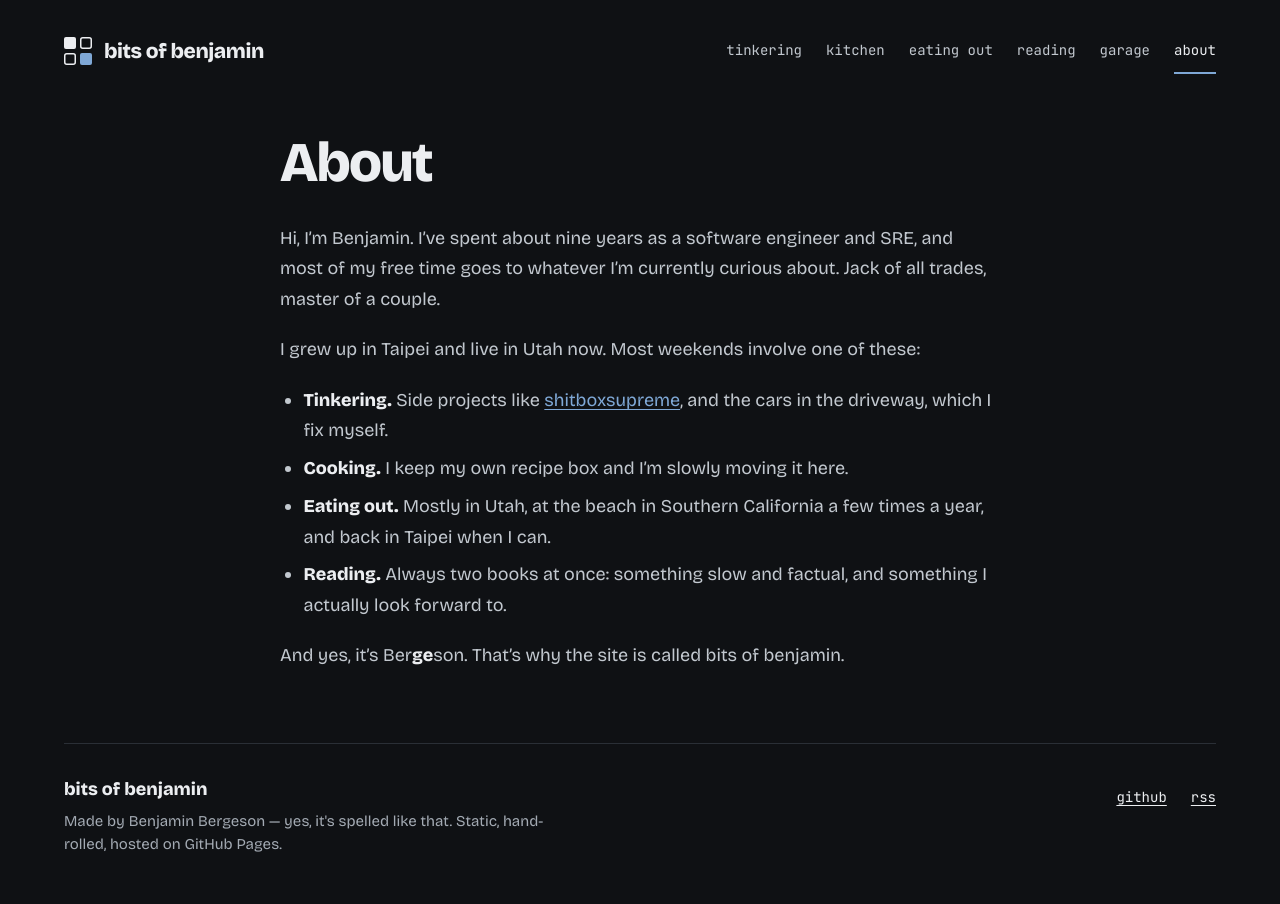
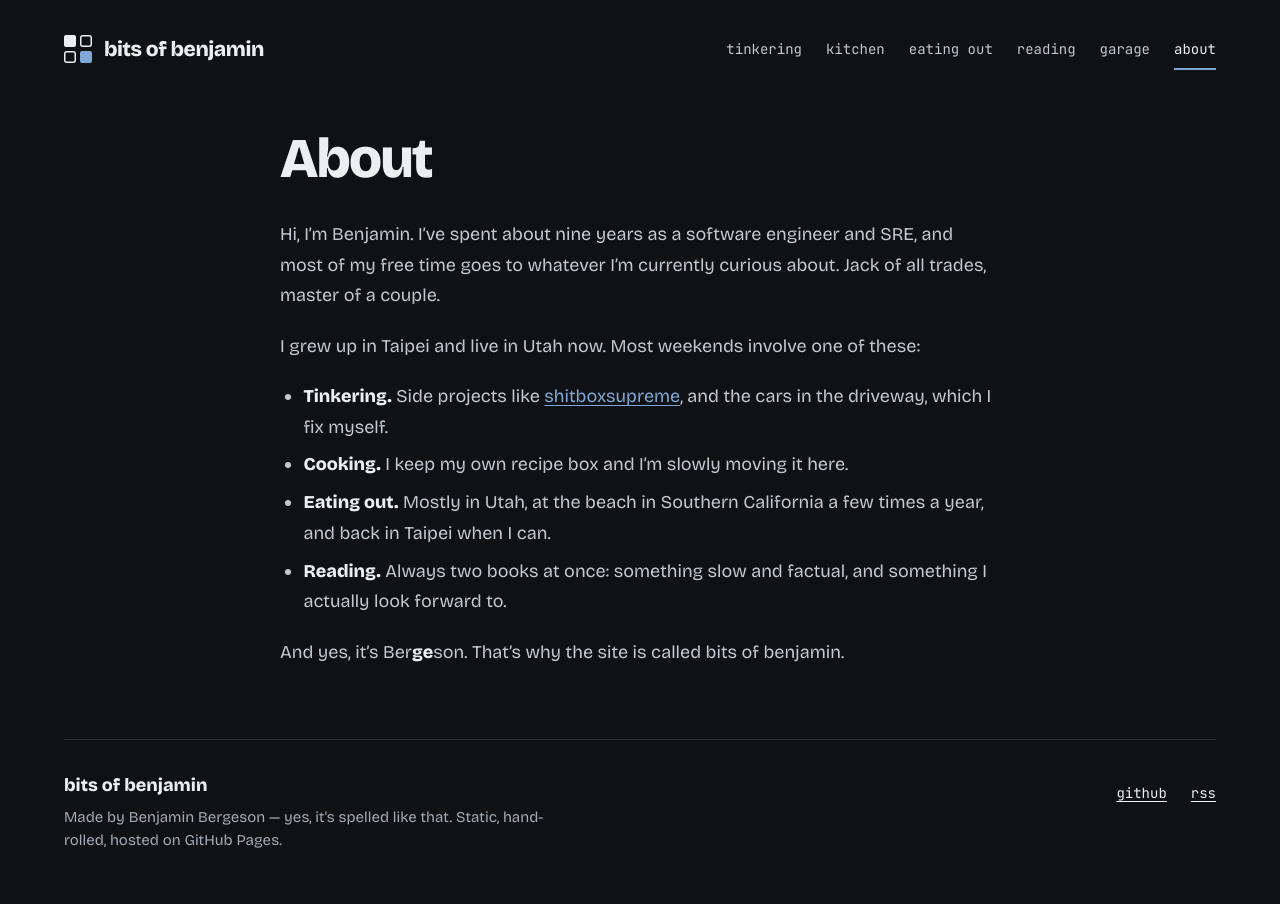
Before and after one commit to bergesonben/bergesonben.github.io, a Jekyll site: the page built from about.md, in a window 1280 px wide. Built offline with Jekyll 4.4.1, drawn with Linux system fonts in a browser that asks for light colours.

Commit message:
Use normal line-height in the header nav
Nav links inherited the body's 1.55 line-height, making the header 3px taller than the reference.

Co-Authored-By: Claude Opus 5.5 <noreply@anthropic.com>

```diff
--- a/assets/css/site.css
+++ b/assets/css/site.css
@@ -66,7 +66,7 @@ p { margin: 0; }
 .brand span { font-size: 21px; font-weight: 800; letter-spacing: -0.02em; }
 .logo { color: var(--text); flex: none; }
 .logo-bit { fill: var(--accent); }
-.site-nav { display: flex; flex-wrap: wrap; gap: 0 24px; font-family: var(--mono); font-size: 14px; }
+.site-nav { display: flex; flex-wrap: wrap; gap: 0 24px; font-family: var(--mono); font-size: 14px; line-height: normal; }
 .site-nav a { text-decoration: none; padding: 12px 0; color: var(--text-2); }
 .site-nav a:hover, .site-nav a[aria-current="page"] { color: var(--text); }
 .site-nav a[aria-current="page"] { box-shadow: inset 0 -2px 0 var(--accent); }
```
